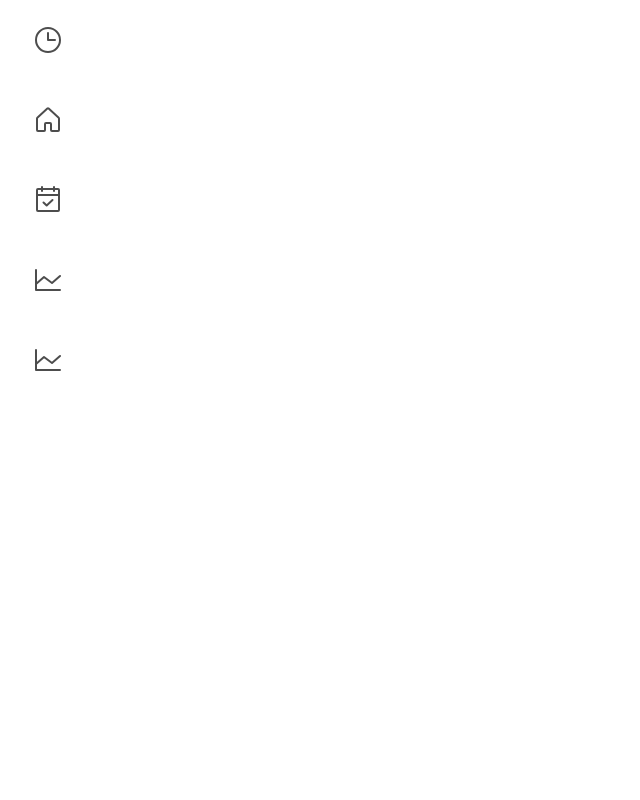
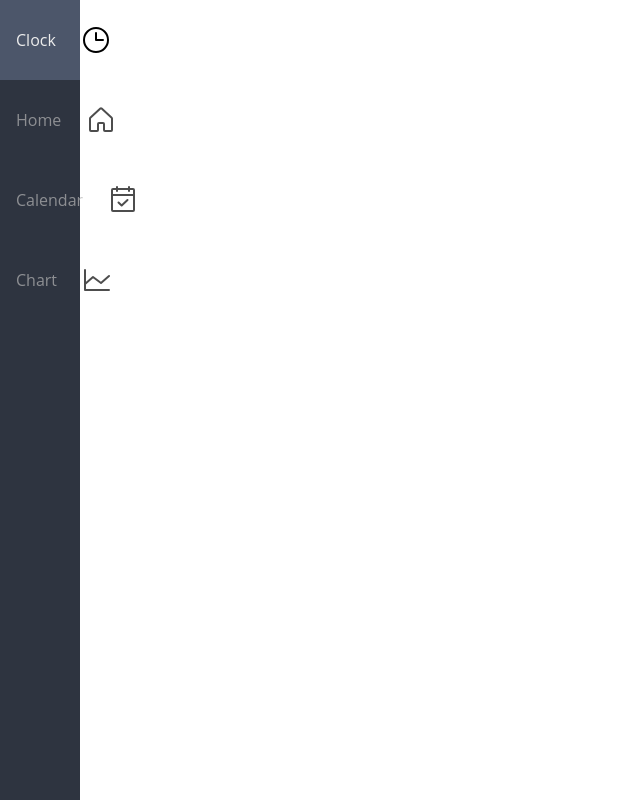
Before and after one commit to web-sci-spring-2022-name-tbd/IronTherapy, an Angular app in the folder Iron-Therapy/: page / in a window 1280 px wide. Shown: the whole page, without its empty margins (0-640 px from the left). Built offline with nearby package versions, Linux system fonts and the light colour scheme.

Commit message:
working on navbar

```diff
--- a/Iron-Therapy/src/app/nav/nav.component.css
+++ b/Iron-Therapy/src/app/nav/nav.component.css
@@ -1,10 +1,10 @@
-:root {
+::ng-deep :root {
     font-size: 16px;
     font-family: 'Open Sans';
     --text-primary: #b6b6b6;
     --text-secondary: #ececec;
-    --bg-primary: #23232e;
-    --bg-secondary: #141418;
+    --bg-primary: #2E3440;
+    --bg-secondary: #4C566A;
     --transition-speed: 600ms;
 }
 
@@ -38,6 +38,8 @@ main {
     width: 5rem;
     height: 100vh;
     transition: width 600ms ease;
+    left: 0px;
+
 }
 
 .navbar-nav {
@@ -52,16 +54,16 @@ main {
 
 .nav-item {
     width: 100%;
+    transition: 300ms fade;
 }
 
 
 /* .nav-item:last-child {
     margin-top: auto;
+    visibility: hidden;
 } */
 
-.navbar:hover {
-    width: 16rem;
-}
+
 
 .nav-link {
     display: flex;
@@ -70,7 +72,8 @@ main {
     color: var(--text-primary);
     text-decoration: none;
     filter: grayscale(100%) opacity(0.7);
-    transition: var(--transition-speed);
+    transition: var(--transition-speed) fade;
+
 }
 
 .nav-link:hover {
@@ -103,46 +106,13 @@ main {
     transition: var(--transition-speed);
 }
 
-.logo {
-    font-weight: bold;
-    text-transform: uppercase;
-    margin-bottom: 1rem;
-    text-align: center;
-    color: var(--text-secondary);
-    background: var(--bg-secondary);
-    font-size: 1.5rem;
-    text-transform: uppercase;
-    letter-spacing: 0.3ch;
-    width: 100%;
-}
-
-.logo svg {
-    transform: rotate(0deg);
-    transition: var(--transition-speed);
-}
-
-.logo-text {
-    display: inline;
-    position: absolute;
-    left: -999px;
-    transition: var(--transition-speed);
-}
-
-.navbar:hover .logo svg {
-    transform: rotate(-180deg);
-}
-
-
 /* Small screens */
 
-@media only screen and (max-width: 600px) {
+@media only screen and (max-width: 800px) {
     .navbar {
         bottom: 0;
         width: 100vw;
         height: 5rem;
-    }
-    .logo {
-        display: none;
     }
     .navbar-nav {
         flex-direction: row;
@@ -158,7 +128,7 @@ main {
 
 /* Large screens */
 
-@media only screen and (min-width: 600px) {
+@media only screen and (min-width: 800px) {
     .navbar {
         top: 0;
         width: 5rem;
@@ -167,10 +137,7 @@ main {
     .navbar:hover .link-text {
         display: inline;
     }
-    .navbar:hover .logo svg {
-        margin-left: 11rem;
-    }
-    .navbar:hover .logo-text {
-        left: 0px;
+    .navbar:hover {
+        width: 16rem;
     }
 }
--- a/Iron-Therapy/src/app/nav/nav.component.html
+++ b/Iron-Therapy/src/app/nav/nav.component.html
@@ -1,4 +1,3 @@
-<!-- Navbar-->
 <nav class="navbar">
     <ul class="navbar-nav">
         <li class="nav-item">
@@ -6,6 +5,7 @@
                 <span class="link-text">Clock</span>
                 <svg xmlns="http://www.w3.org/2000/svg" width="192" height="192" fill="#000000" viewBox="0 0 256 256"><rect width="256" height="256" fill="none"></rect><circle cx="128" cy="128" r="96" fill="none" stroke="#000000" stroke-miterlimit="10" stroke-width="16"></circle><polyline points="128 72 128 128 184 128" fill="none" stroke="#000000" stroke-linecap="round" stroke-linejoin="round" stroke-width="16"></polyline></svg>
             </a>
+
         </li>
 
         <li class="nav-item">
@@ -14,6 +14,7 @@
                 <svg xmlns="http://www.w3.org/2000/svg" width="192" height="192" fill="#000000" viewBox="0 0 256 256"><rect width="256" height="256" fill="none"></rect><path d="M152,208V160a8,8,0,0,0-8-8H112a8,8,0,0,0-8,8v48a8,8,0,0,1-8,8H48a8,8,0,0,1-8-8V115.5a8.3,8.3,0,0,1,2.6-5.9l80-72.7a8,8,0,0,1,10.8,0l80,72.7a8.3,8.3,0,0,1,2.6,5.9V208a8,8,0,0,1-8,8H160A8,8,0,0,1,152,208Z" fill="none" stroke="#000000" stroke-linecap="round" stroke-linejoin="round" stroke-width="16"></path></svg>
             </a>
         </li>
+
 
         <li class="nav-item">
             <a href="#" class="nav-link">
@@ -29,14 +30,5 @@
             </a>
         </li>
 
-        <li class="nav-item">
-            <a href="#" class="nav-link">
-                <span class="link-text">Chart</span>
-                <svg xmlns="http://www.w3.org/2000/svg" width="192" height="192" fill="#000000" viewBox="0 0 256 256"><rect width="256" height="256" fill="none"></rect><polyline points="224 208 32 208 32 48" fill="none" stroke="#000000" stroke-linecap="round" stroke-linejoin="round" stroke-width="16"></polyline><polyline points="224 96 160 152 96 104 32 160" fill="none" stroke="#000000" stroke-linecap="round" stroke-linejoin="round" stroke-width="16"></polyline></svg>
-            </a>
-        </li>
-
-        <!-- More nav links here -->
-
     </ul>
 </nav>
```
